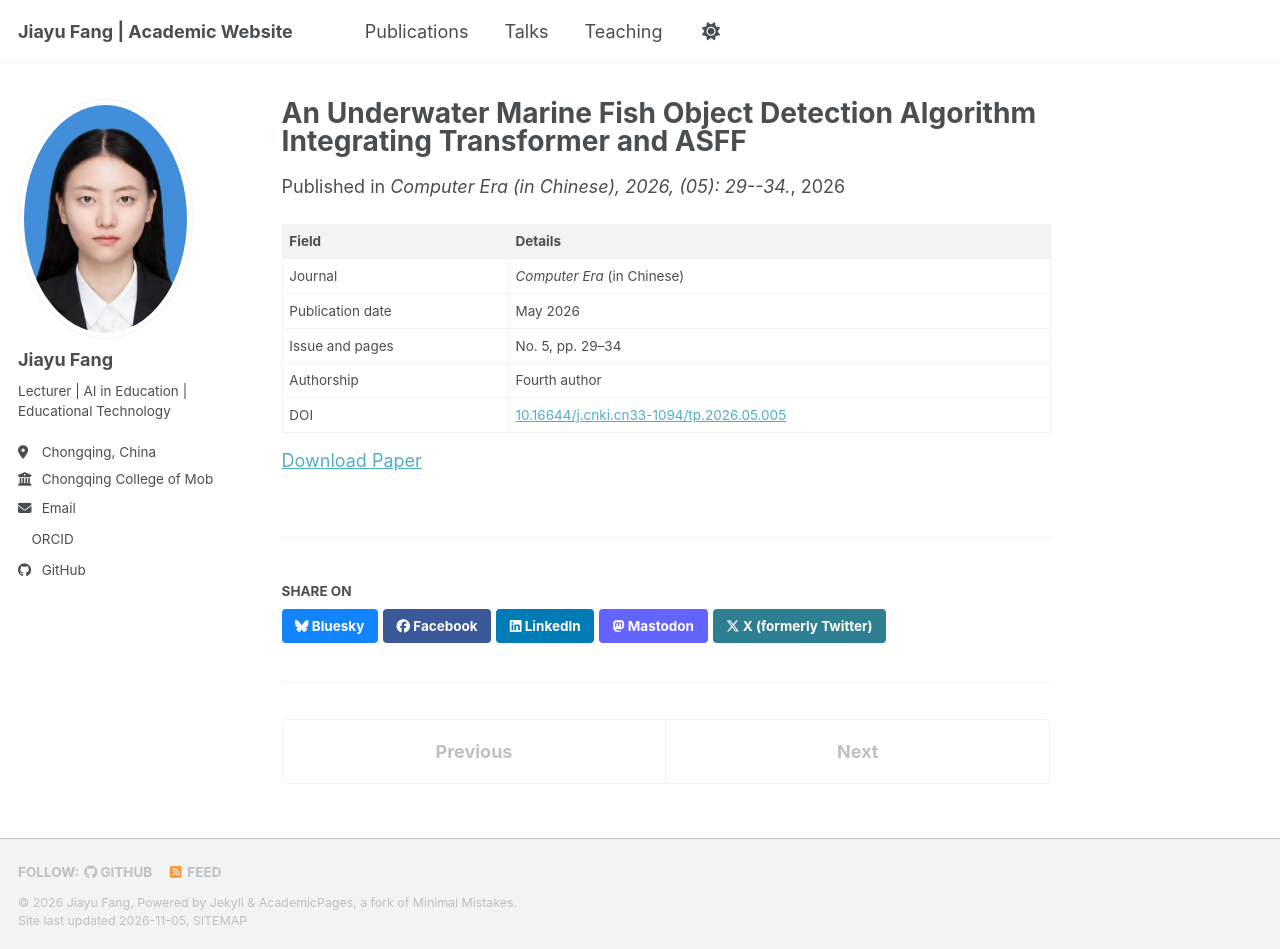
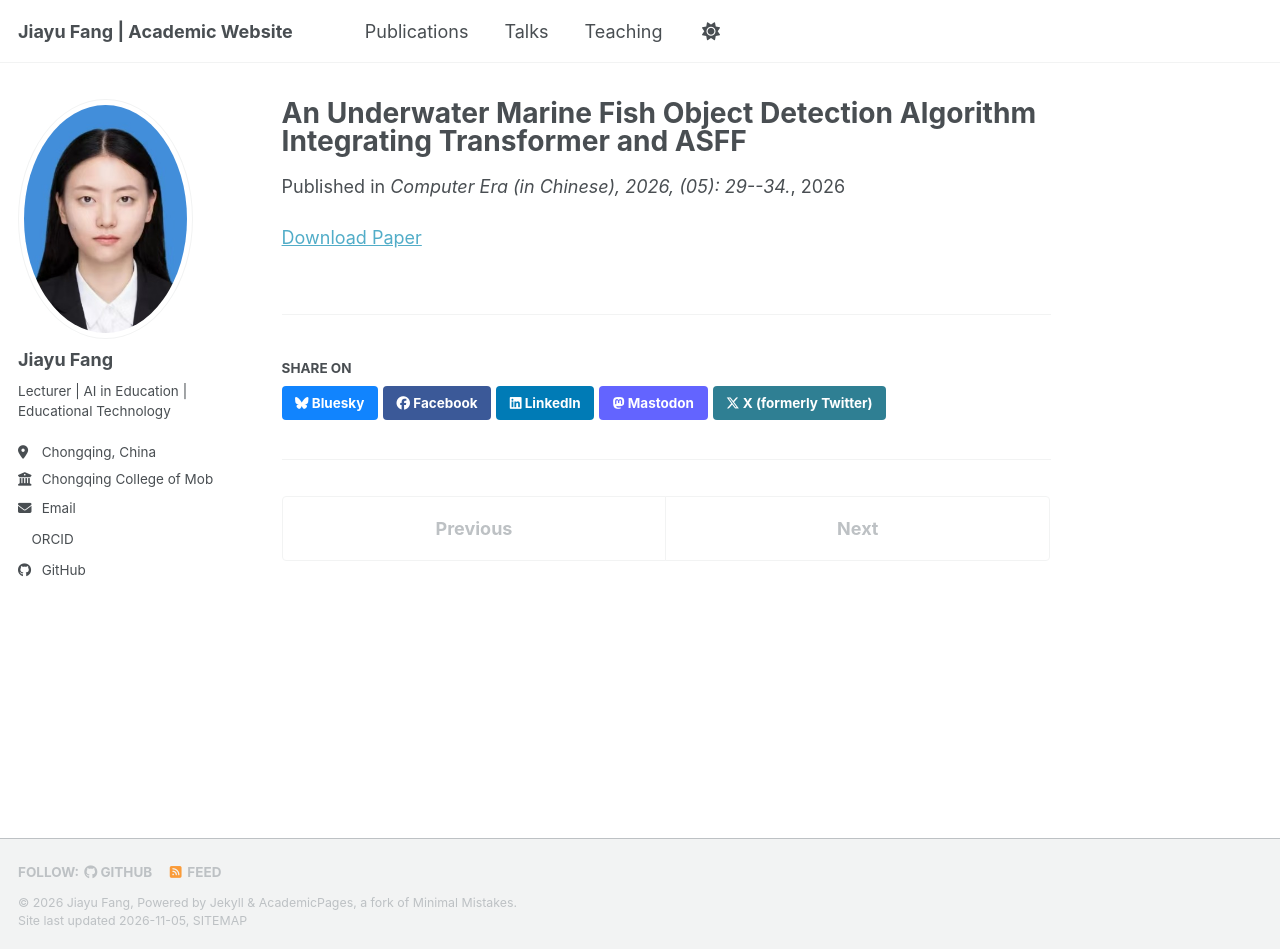
Before and after one commit to ziyeAnn/ziyeann.github.io, a Jekyll site: the page built from _publications/2026-05-underwater-fish-detection.md, in a window 1280 px wide and 949 px high. Built offline with Jekyll 4.4.1, drawn with Linux system fonts in a browser that asks for light colours; a script bundle is joined from its source files by our own code; a style sheet for code colours, icons or effects is not loaded.

Commit message:
Update 2026-05-underwater-fish-detection.md

```diff
--- a/_publications/2026-05-underwater-fish-detection.md
+++ b/_publications/2026-05-underwater-fish-detection.md
@@ -8,11 +8,3 @@ date: 2026-05-01
 venue: 'Computer Era (in Chinese), 2026, (05): 29--34.'
 paperurl: 'https://doi.org/10.16644/j.cnki.cn33-1094/tp.2026.05.005'
 ---
-
-| Field | Details |
-| :--- | :--- |
-| Journal | *Computer Era* (in Chinese) |
-| Publication date | May 2026 |
-| Issue and pages | No. 5, pp. 29–34 |
-| Authorship | Fourth author |
-| DOI | [10.16644/j.cnki.cn33-1094/tp.2026.05.005](https://doi.org/10.16644/j.cnki.cn33-1094/tp.2026.05.005) |
```
